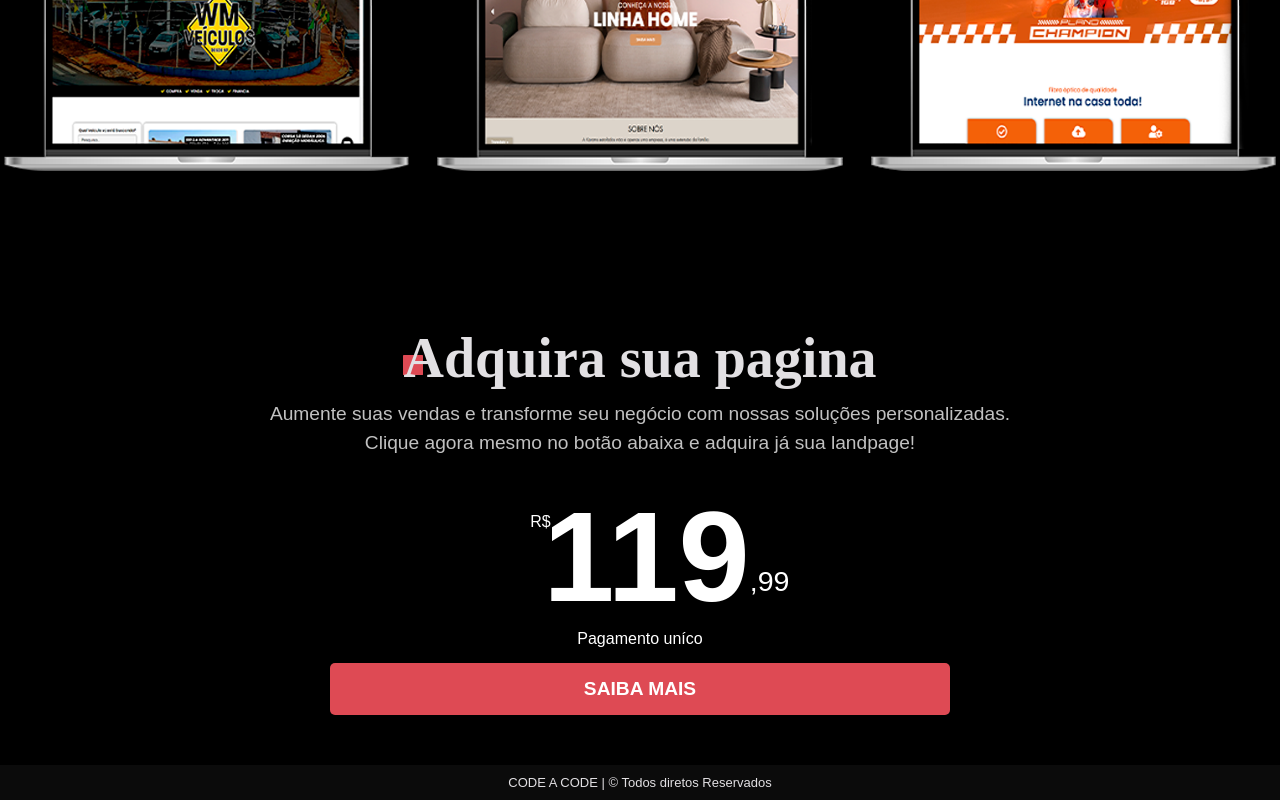
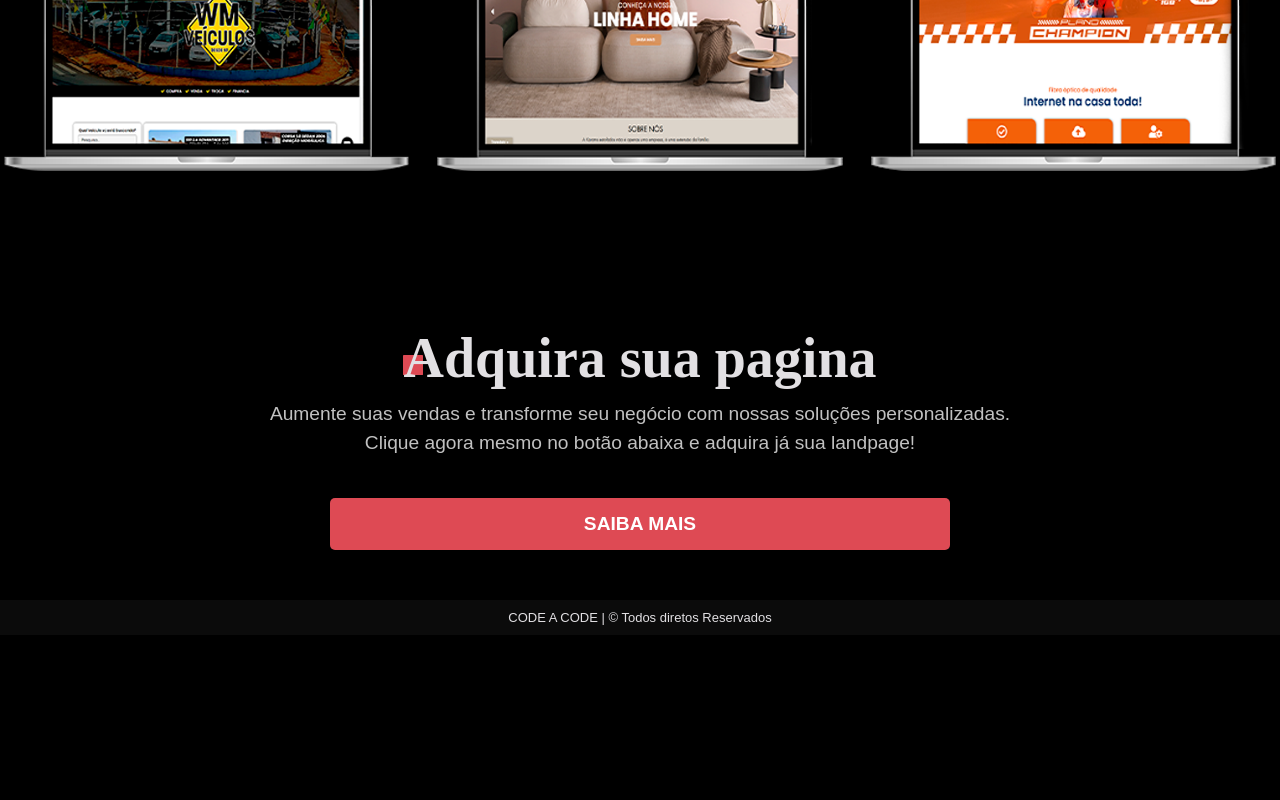
Before and after one commit to Bruno1794/landvenda, a Next.js app: page / in a window 1280 px wide. Shown: the part 2970-3770 px from the top of the page. After the commit the page ends 3605 px from the top, so only its background shows below. Built offline with nearby package versions, Linux system fonts and the light colour scheme.

Commit message:
ocultado a parte do preço deixando so botao para saber mais.

```diff
--- a/src/app/preco/page.tsx
+++ b/src/app/preco/page.tsx
@@ -22,10 +22,10 @@ export default function PrecoPage() {
             <div className={styles.preco}>
 
                 <div className={styles.valor}>
-                    <span className={styles.sifrao}>R$</span>
+                {/*    <span className={styles.sifrao}>R$</span>
                     <h1>119</h1>
                     <span className={styles.centavo}>,99</span>
-                    <span className={styles.pagamento}>Pagamento uníco</span>
+                    <span className={styles.pagamento}>Pagamento uníco</span>*/}
                     <a onClick={openModal}
                        className={`${styles.btnAt} btnComprar`}>
                         SAIBA MAIS
```
